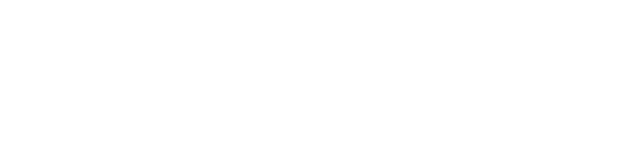
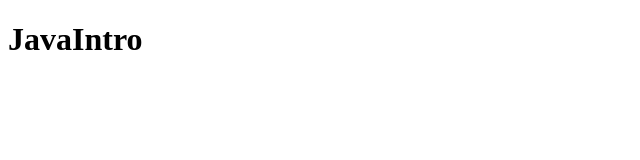
Before and after one commit to KC-25/JavaIntro, a plain HTML site: page index.html in a window 1280 px wide. Shown: the whole page, without its empty margins (0-640 px from the left). Drawn offline with Linux system fonts and the light colour scheme.

Commit message:
Added html.

```diff
--- a/index.html
+++ b/index.html
@@ -7,7 +7,7 @@
     <title>JavaIntro</title>
 </head>
 <body>
-
+    <h1>JavaIntro</h1>
 </body>
 <script src="script.js"></script>
 </html>
```
